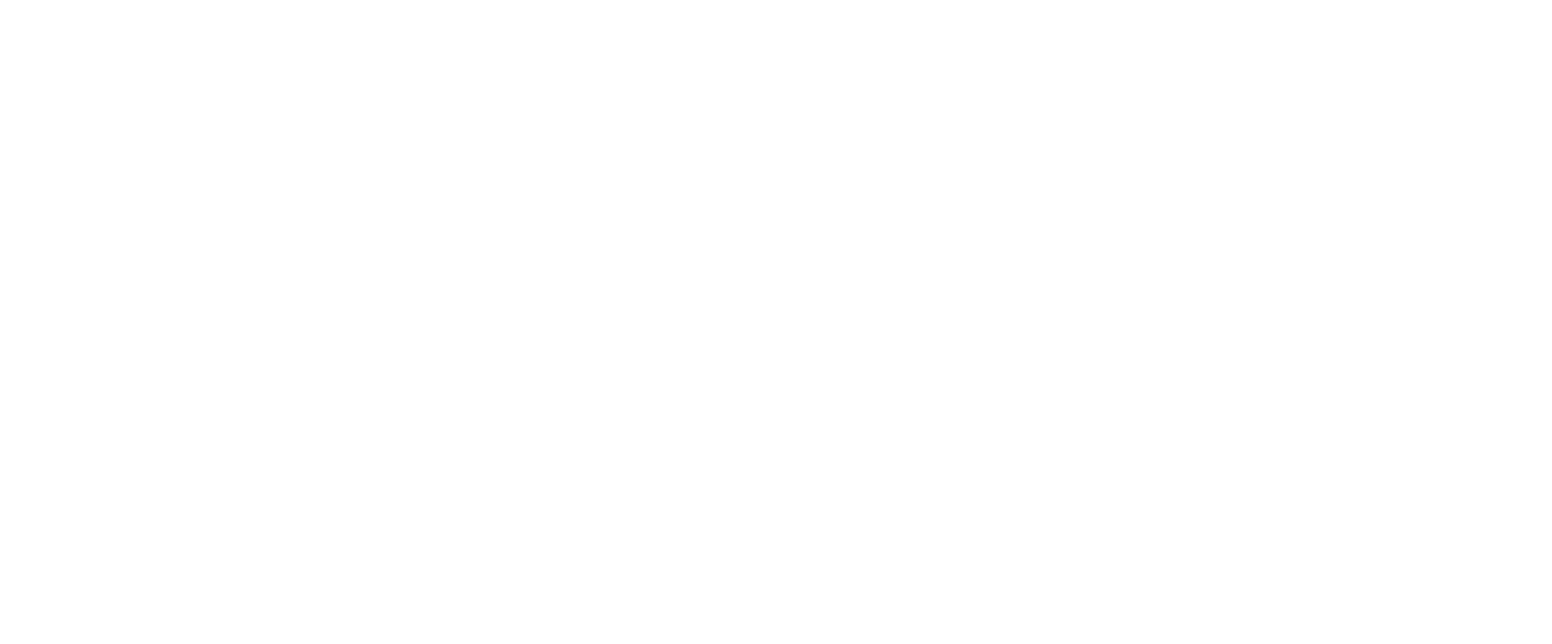
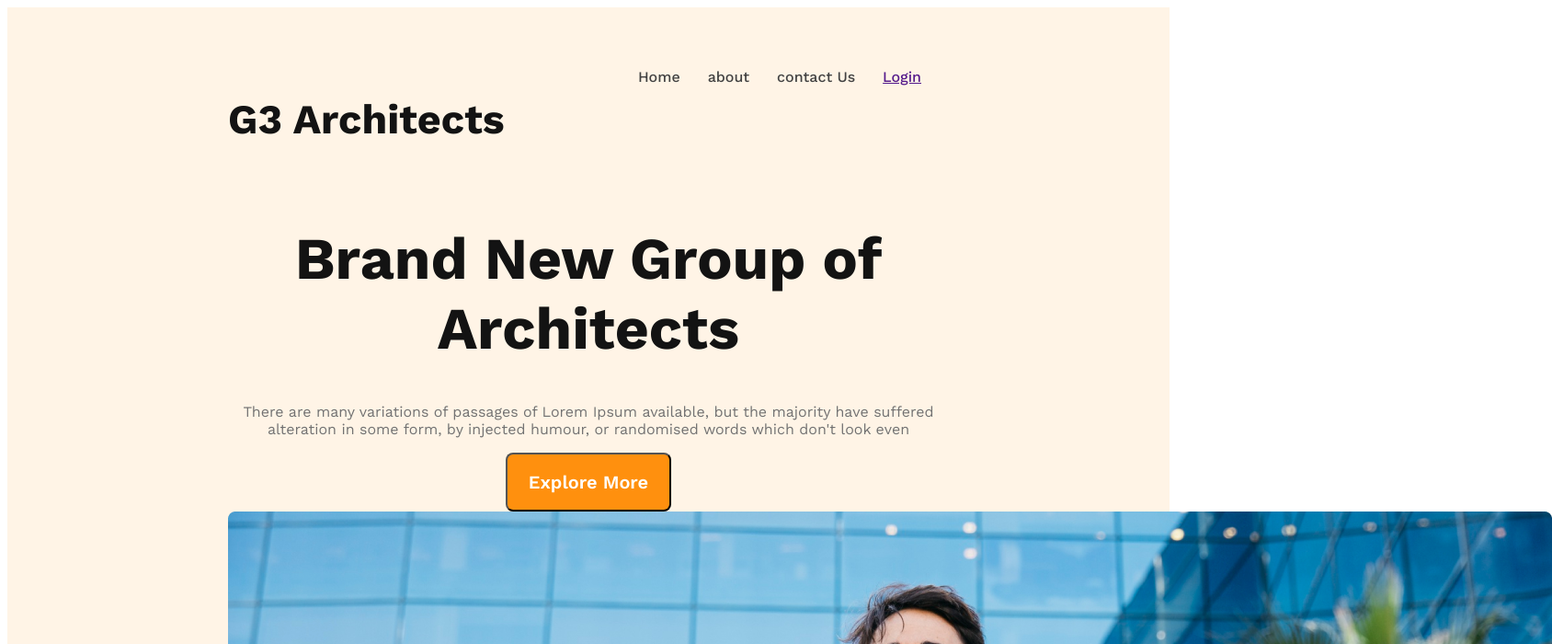
Before and after one commit to SabbirAhmedShojib/G3-Architects, a plain HTML site: page index.html in a window 1280 px wide. Shown: the top 700 px of the page at 92% size, 1688 px wide, since content can reach past the window. Drawn offline with nearby package versions, Linux system fonts and the light colour scheme.

Commit message:
banner content added

```diff
--- a/index.html
+++ b/index.html
@@ -3,10 +3,34 @@
 <head>
     <meta charset="UTF-8">
     <meta name="viewport" content="width=device-width, initial-scale=1.0">
-    <title>G3 Architect</title>
+    <title>G3 Architects</title>
     <link rel="stylesheet" href="styles/style.css">
+    <link rel="preconnect" href="https://fonts.googleapis.com">
+<link rel="preconnect" href="https://fonts.gstatic.com" crossorigin>
+<link href="https://fonts.googleapis.com/css2?family=Work+Sans:wght@400;500;600;700&display=swap" rel="stylesheet">
 </head>
 <body>
-
+    <header>
+        <nav>
+            <h3>G3 Architects</h3>
+            <ul>
+                <li><a href=""></a>Home</li>
+                <li><a href=""></a>about</li>
+                <li><a href=""></a>contact Us</li>
+                <li><a href="">Login</a></li>
+            </ul>
+        </nav>
+        <div class="banner">
+            <div class="banner-content">
+                <h1 class="banner-title">Brand New
+                    Group of Architects</h1>
+                <p class="banner-description">There are many variations of passages of Lorem Ipsum available, but the majority have suffered alteration in some form, by injected humour, or randomised words which don't look even</p>
+                <button class="btn-primary">Explore More</button>
+            </div>
+            <img src="images/banner.png" alt="Banner">
+        </div>
+    </header>
+    <main></main>
+    <footer></footer>
 </body>
 </html>
--- a/styles/style.css
+++ b/styles/style.css
@@ -0,0 +1,52 @@
+*{
+    font-family: 'Work Sans', sans-serif;
+}
+header{
+    background: rgba(255, 144, 14, 0.10);
+    padding: 50px 240px;
+}
+nav{
+    display: flex;
+    justify-content: space-between;
+}
+nav>ul{
+    display: flex;
+}
+nav li{
+    list-style: none;
+    margin-right: 30px;
+    font-weight: 500;
+    font-size: 1rem;
+    color: #424242;
+}
+h3{
+    font-size: 2.8rem;
+    font-weight: 700;
+    color: #131313;
+}
+.banner-content{
+    max-width: 800px;
+    text-align: center;
+    margin: 0px auto;
+}
+.banner-title{
+    font-size: 4rem;
+    font-weight: 700;
+    color: #131313;
+}
+.banner-description{
+    color: #727272;
+
+}
+.btn-primary{
+    border-radius: 8px;
+background: #FF900E;
+width: 180px;
+height: 64px;
+flex-shrink: 0;
+color: #FFF;
+text-align: center;
+font-size: 20px;
+font-style: normal;
+font-weight: 600;
+}
```
